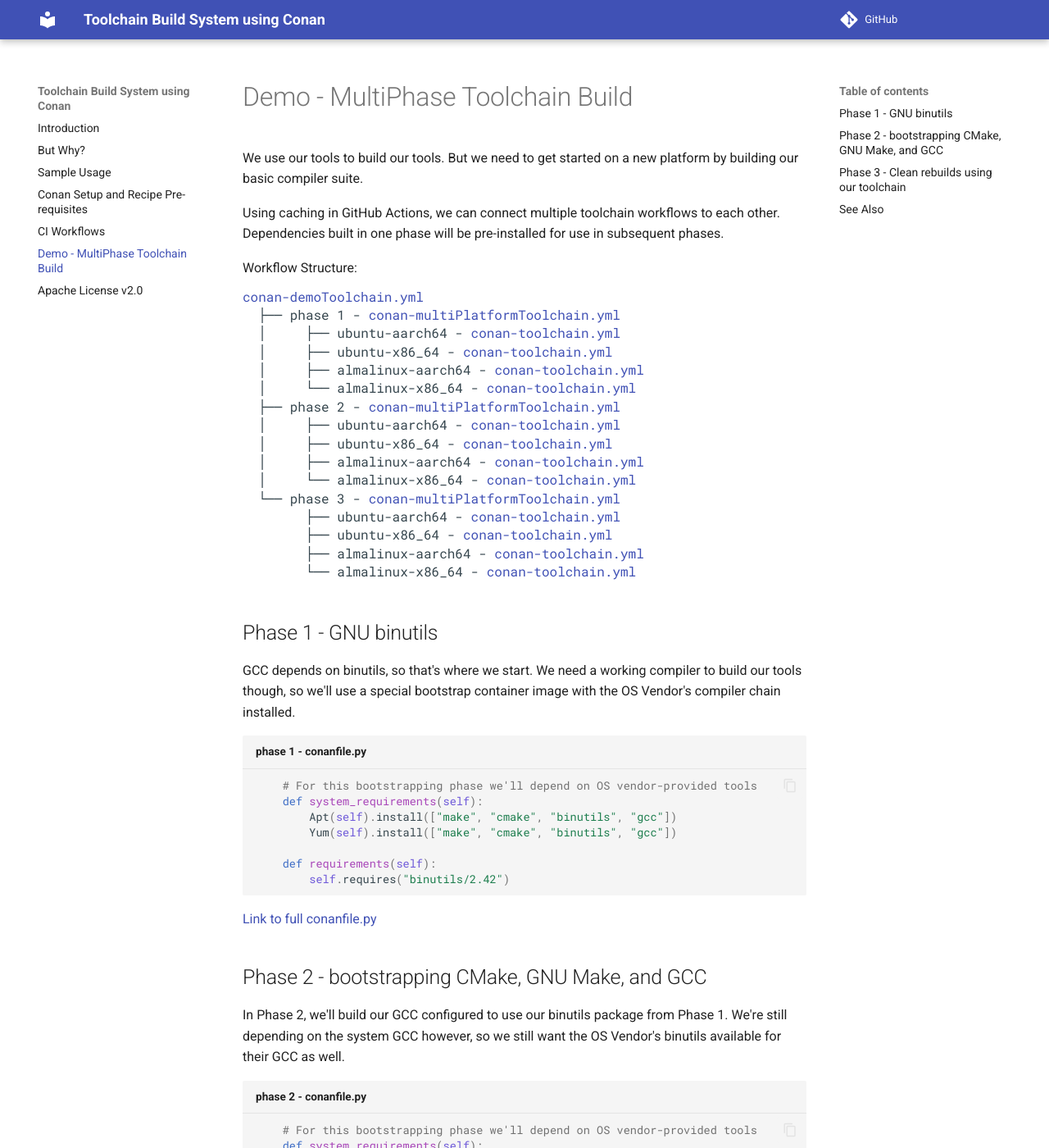
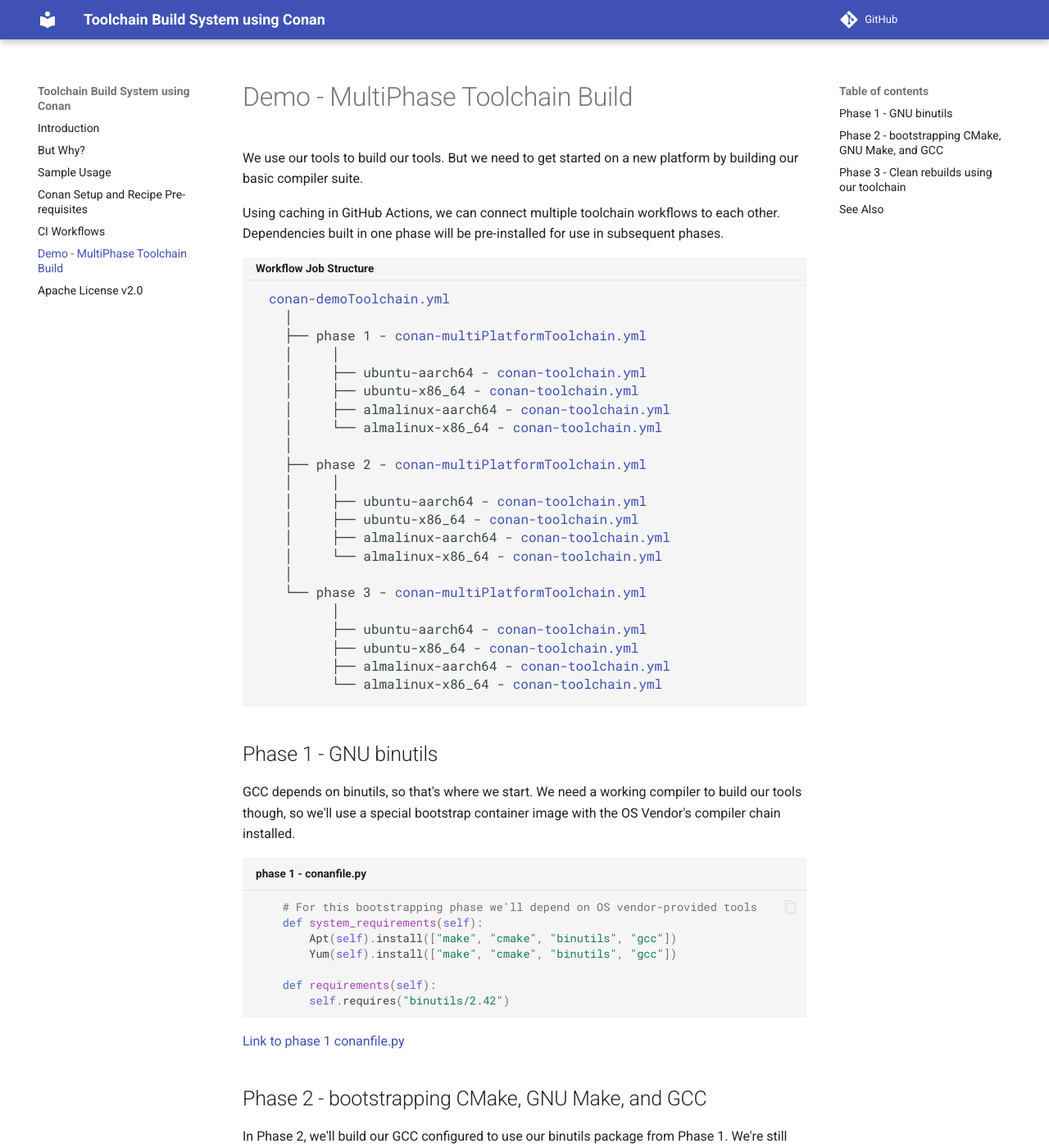
Before and after one commit to DaverSomethingSomethingOrg/ConanToolchain, an MkDocs documentation site: the page built from docs/DemoMultiPhase.md, in a window 1280 px wide and 1400 px high. Shown: the whole window at 82% size. Built offline with MkDocs 1.6.1 and Material for MkDocs 9.7.7, drawn with Linux system fonts in a browser that asks for light colours; comment, search, counter and statistics services are not loaded; the version menu is left out; some of the changed text lies outside the part shown.

Commit message:
Demo workflow job tree, file conflict avoidance
Signed-off-by: David L. Armstrong <1403560+daversomethingsomething@users.noreply.github.com>

````diff
--- a/docs/DemoMultiPhase.md
+++ b/docs/DemoMultiPhase.md
@@ -7,26 +7,35 @@ Using caching in GitHub Actions, we can connect multiple toolchain
 workflows to each other. Dependencies built in one phase
 will be pre-installed for use in subsequent phases.
 
-Workflow Structure:
+<div id="workflow-job-structure" class="language-text highlight">
+<span class="filename">Workflow Job Structure</span>
+<pre id="workflow-tree">
 
-<pre id="workflow-tree">
 <a href="https://github.com/DaverSomethingSomethingOrg/conan-github-workflows/blob/main/.github/workflows/conan-demoToolchain.yml">conan-demoToolchain.yml</a></br>
+  │</br>
   ├── phase 1 - <a href="https://github.com/DaverSomethingSomethingOrg/conan-github-workflows/blob/main/.github/workflows/conan-multiPlatformToolchain.yml">conan-multiPlatformToolchain.yml</a></br>
+  │     │</br>
   │     ├── ubuntu-aarch64 - <a href="https://github.com/DaverSomethingSomethingOrg/conan-github-workflows/blob/main/.github/workflows/conan-toolchain.yml">conan-toolchain.yml</a></br>
   │     ├── ubuntu-x86_64 - <a href="https://github.com/DaverSomethingSomethingOrg/conan-github-workflows/blob/main/.github/workflows/conan-toolchain.yml">conan-toolchain.yml</a></br>
   │     ├── almalinux-aarch64 - <a href="https://github.com/DaverSomethingSomethingOrg/conan-github-workflows/blob/main/.github/workflows/conan-toolchain.yml">conan-toolchain.yml</a></br>
   │     └── almalinux-x86_64 - <a href="https://github.com/DaverSomethingSomethingOrg/conan-github-workflows/blob/main/.github/workflows/conan-toolchain.yml">conan-toolchain.yml</a></br>
+  │</br>
   ├── phase 2 - <a href="https://github.com/DaverSomethingSomethingOrg/conan-github-workflows/blob/main/.github/workflows/conan-multiPlatformToolchain.yml">conan-multiPlatformToolchain.yml</a></br>
+  │     │</br>
   │     ├── ubuntu-aarch64 - <a href="https://github.com/DaverSomethingSomethingOrg/conan-github-workflows/blob/main/.github/workflows/conan-toolchain.yml">conan-toolchain.yml</a></br>
   │     ├── ubuntu-x86_64 - <a href="https://github.com/DaverSomethingSomethingOrg/conan-github-workflows/blob/main/.github/workflows/conan-toolchain.yml">conan-toolchain.yml</a></br>
   │     ├── almalinux-aarch64 - <a href="https://github.com/DaverSomethingSomethingOrg/conan-github-workflows/blob/main/.github/workflows/conan-toolchain.yml">conan-toolchain.yml</a></br>
   │     └── almalinux-x86_64 - <a href="https://github.com/DaverSomethingSomethingOrg/conan-github-workflows/blob/main/.github/workflows/conan-toolchain.yml">conan-toolchain.yml</a></br>
+  │</br>
   └── phase 3 - <a href="https://github.com/DaverSomethingSomethingOrg/conan-github-workflows/blob/main/.github/workflows/conan-multiPlatformToolchain.yml">conan-multiPlatformToolchain.yml</a></br>
+        │</br>
         ├── ubuntu-aarch64 - <a href="https://github.com/DaverSomethingSomethingOrg/conan-github-workflows/blob/main/.github/workflows/conan-toolchain.yml">conan-toolchain.yml</a></br>
         ├── ubuntu-x86_64 - <a href="https://github.com/DaverSomethingSomethingOrg/conan-github-workflows/blob/main/.github/workflows/conan-toolchain.yml">conan-toolchain.yml</a></br>
         ├── almalinux-aarch64 - <a href="https://github.com/DaverSomethingSomethingOrg/conan-github-workflows/blob/main/.github/workflows/conan-toolchain.yml">conan-toolchain.yml</a></br>
         └── almalinux-x86_64 - <a href="https://github.com/DaverSomethingSomethingOrg/conan-github-workflows/blob/main/.github/workflows/conan-toolchain.yml">conan-toolchain.yml</a></br>
+
 </pre>
+</div>
 
 ## Phase 1 - GNU binutils
 
@@ -43,7 +52,7 @@ container image with the OS Vendor's compiler chain installed.
     def requirements(self):
         self.requires("binutils/2.42")
 ```
-[Link to full conanfile.py](https://github.com/DaverSomethingSomethingOrg/conan-github-workflows/blob/main/components/phase1/conanfile.py)
+[Link to phase 1 conanfile.py](https://github.com/DaverSomethingSomethingOrg/conan-github-workflows/blob/main/components/phase1/conanfile.py)
 
 ## Phase 2 - bootstrapping CMake, GNU Make, and GCC
 
@@ -66,7 +75,7 @@ the OS Vendor's binutils available for their GCC as well.
         self.requires("cmake/4.0.1")
         self.requires("gcc/12.2.0"
 ```
-[Link to full conanfile.py](https://github.com/DaverSomethingSomethingOrg/conan-github-workflows/blob/main/components/phase2/conanfile.py)
+[Link to phase 2 conanfile.py](https://github.com/DaverSomethingSomethingOrg/conan-github-workflows/blob/main/components/phase2/conanfile.py)
 
 ## Phase 3 - Clean rebuilds using our toolchain
 
@@ -100,7 +109,7 @@ The previous packages built with our bootstrap image are discarded.
         self.requires("binutils/2.42")
         self.requires("gcc/12.2.0"
 ```
-[Link to full conanfile.py](https://github.com/DaverSomethingSomethingOrg/conan-github-workflows/blob/main/components/phase3/conanfile.py)
+[Link to phase 3 conanfile.py](https://github.com/DaverSomethingSomethingOrg/conan-github-workflows/blob/main/components/phase3/conanfile.py)
 
 !!! note annotate "For each platform, we end up with an overall flow that looks like this"
 
--- a/docs/css/extra.css
+++ b/docs/css/extra.css
@@ -1,5 +1,13 @@
+#workflow-job-structure {
+  line-height: .7; /* Sets line height to single spacing */
+  background-color: var(--md-code-bg-color);
+  margin-block: 1em;
+}
 #workflow-tree {
   line-height: .7; /* Sets line height to single spacing */
+  background-color: var(--md-code-bg-color);
+  margin-block: 1em;
+  margin-left: 2em;
 }
 
 /* GitHub admonition icon and coloring */
````
Also changed, not shown: docs/ConanRecipePreReqs.md (+127 -0 lines).
